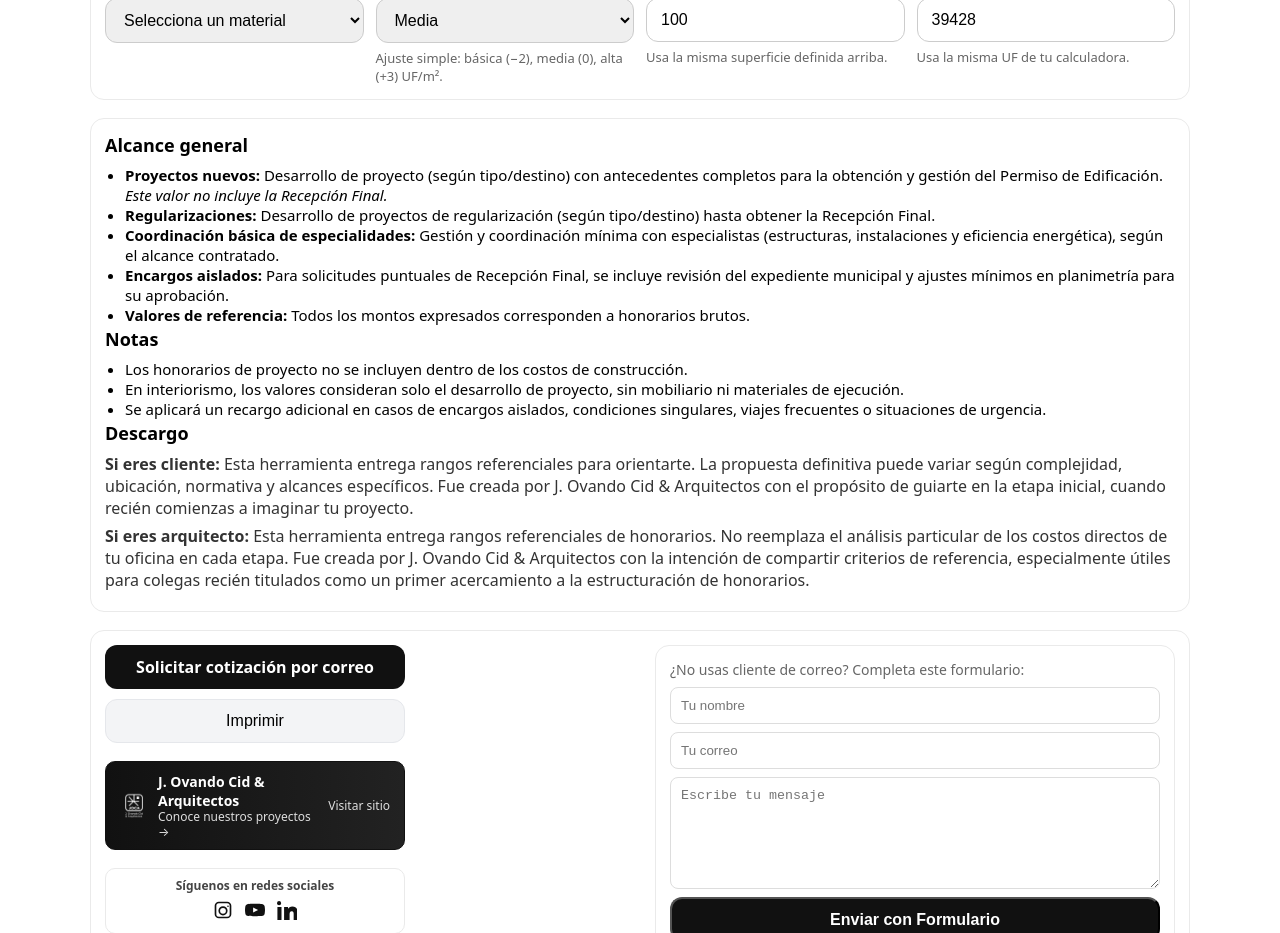
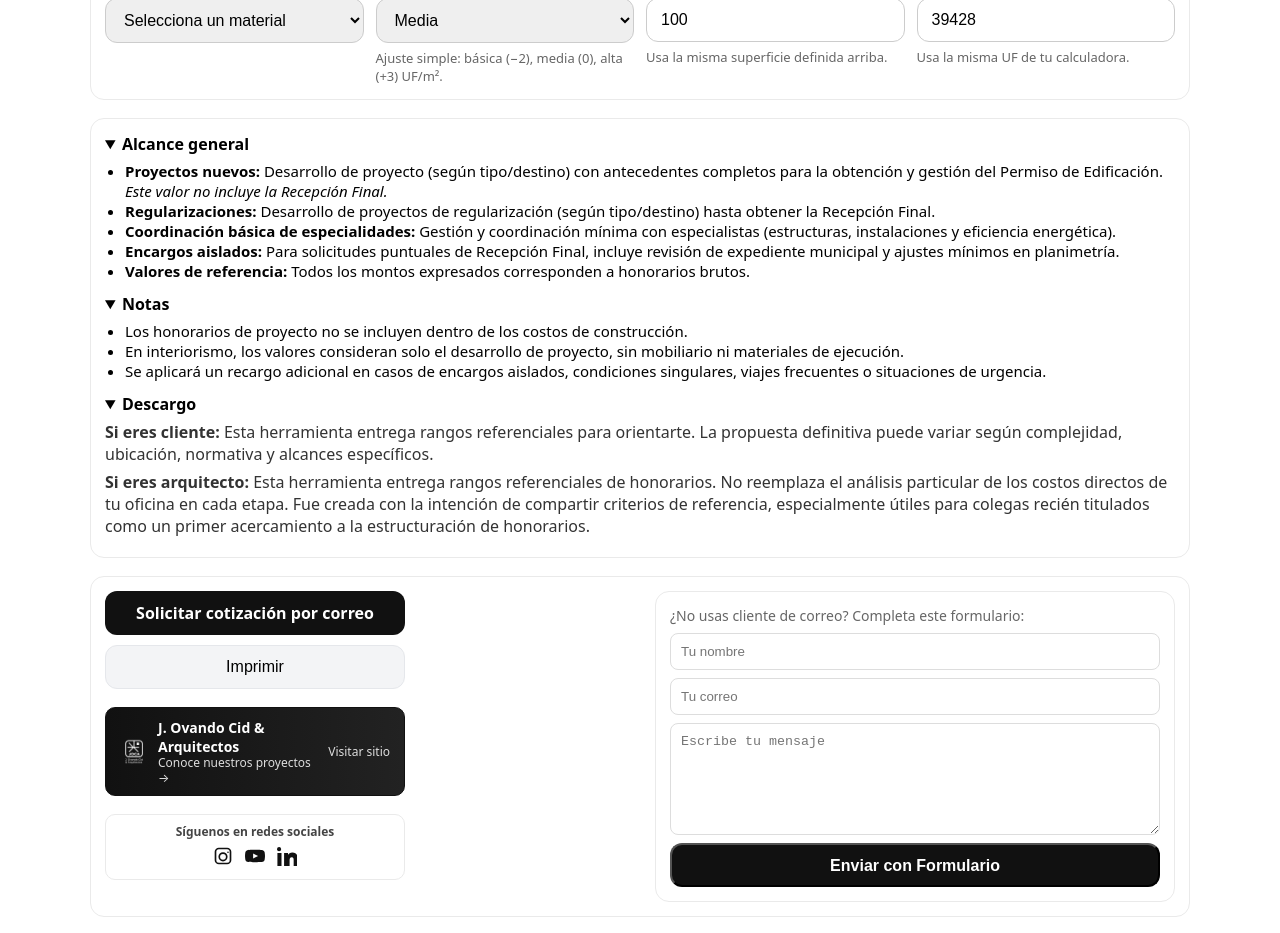
Before and after one commit to jovandocid-sketch/TABX, a React (Vite) app: page / in a window 1280 px wide. Shown: the part 940-1873 px from the top of the page. Built offline with nearby package versions, Linux system fonts and the light colour scheme.

Commit message:
Update App.jsx

```diff
--- a/src/App.jsx
+++ b/src/App.jsx
@@ -1,4 +1,4 @@
-import React, { useMemo, useState } from "react";
+import React, { useMemo, useState, useEffect } from "react";
 import "./App.css";
 
 
@@ -36,6 +36,15 @@ export default function App() {
   const [ufCLP, setUfCLP] = useState(39428);   // editable; botón intenta traer automático
   const [recargo, setRecargo] = useState(0);   // %
   const [costoObra, setCostoObra] = useState("");
+  const [isDesktop, setIsDesktop] = useState(false);
+
+  useEffect(() => {
+    const mq = window.matchMedia("(min-width: 900px)");
+    const onChange = () => setIsDesktop(mq.matches);
+    onChange(); // valor inicial
+    mq.addEventListener("change", onChange);
+    return () => mq.removeEventListener("change", onChange);
+  }, []);
 
 // === OBRA por materialidad (usará tus m2 y UF existentes) ===
 const [material, setMaterial] = useState("");
@@ -259,41 +268,53 @@ const obraPorMaterial = useMemo(() => {
 </section>
 
 <section style={{ ...panel, marginTop: 18 }}>
-  <h3 style={h3}><strong>Alcance general</strong></h3>
+  <details open={isDesktop}>
+    <summary style={{ fontWeight: 600, cursor: "pointer", marginBottom: 6 }}>
+     <strong>Alcance general</strong>
+    </summary>
     <ul style={ul}>
       <li>
-      <strong>Proyectos nuevos:</strong> Desarrollo de proyecto (según tipo/destino) con antecedentes completos para la
-      obtención y gestión del Permiso de Edificación. <em>Este valor no incluye la Recepción Final.</em>
+        <strong>Proyectos nuevos:</strong> Desarrollo de proyecto (según tipo/destino) con antecedentes completos para la obtención y gestión del Permiso de Edificación. <em>Este valor no incluye la Recepción Final.</em>
       </li>
       <li>
         <strong>Regularizaciones:</strong> Desarrollo de proyectos de regularización (según tipo/destino) hasta obtener la Recepción Final.
       </li>
       <li>
-      <strong>Coordinación básica de especialidades:</strong> Gestión y coordinación mínima con especialistas (estructuras, instalaciones y eficiencia energética), según el alcance contratado.
+        <strong>Coordinación básica de especialidades:</strong> Gestión y coordinación mínima con especialistas (estructuras, instalaciones y eficiencia energética).
       </li>
       <li>
-      <strong>Encargos aislados:</strong> Para solicitudes puntuales de Recepción Final, se incluye revisión del expediente municipal y ajustes mínimos en planimetría para su aprobación.
+        <strong>Encargos aislados:</strong> Para solicitudes puntuales de Recepción Final, incluye revisión de expediente municipal y ajustes mínimos en planimetría.
       </li>
       <li>
         <strong>Valores de referencia:</strong> Todos los montos expresados corresponden a honorarios brutos.
       </li>
     </ul>
+  </details>
 
-  <h3 style={h3}><strong>Notas</strong></h3>
+  <details open={isDesktop}>
+    <summary style={{ fontWeight: 600, cursor: "pointer", margin: "12px 0 6px" }}>
+      <strong>Notas</strong>
+    </summary>
     <ul style={ul}>
       <li>Los honorarios de proyecto no se incluyen dentro de los costos de construcción.</li>
       <li>En interiorismo, los valores consideran solo el desarrollo de proyecto, sin mobiliario ni materiales de ejecución.</li>
       <li>Se aplicará un recargo adicional en casos de encargos aislados, condiciones singulares, viajes frecuentes o situaciones de urgencia.</li>
     </ul>
+  </details>
 
-  <h3 style={h3}><strong>Descargo</strong></h3>
+  <details open={isDesktop}>
+    <summary style={{ fontWeight: 600, cursor: "pointer", margin: "12px 0 6px" }}>
+      <strong>Descargo</strong>
+    </summary>
     <p style={p}>
-    <strong>Si eres cliente:</strong> Esta herramienta entrega rangos referenciales para orientarte. La propuesta definitiva puede variar según complejidad, ubicación, normativa y alcances específicos. Fue creada por J. Ovando Cid &amp; Arquitectos con el propósito de guiarte en la etapa inicial, cuando recién comienzas a imaginar tu proyecto.
+      <strong>Si eres cliente:</strong> Esta herramienta entrega rangos referenciales para orientarte. La propuesta definitiva puede variar según complejidad, ubicación, normativa y alcances específicos.
     </p>
     <p style={p}>
-    <strong>Si eres arquitecto:</strong> Esta herramienta entrega rangos referenciales de honorarios. No reemplaza el análisis particular de los costos directos de tu oficina en cada etapa. Fue creada por J. Ovando Cid &amp; Arquitectos con la intención de compartir criterios de referencia, especialmente útiles para colegas recién titulados como un primer acercamiento a la estructuración de honorarios.
+      <strong>Si eres arquitecto:</strong> Esta herramienta entrega rangos referenciales de honorarios. No reemplaza el análisis particular de los costos directos de tu oficina en cada etapa. Fue creada con la intención de compartir criterios de referencia, especialmente útiles para colegas recién titulados como un primer acercamiento a la estructuración de honorarios.
     </p>
+  </details>
 </section>
+
 
 
 
```
Lines whose indentation alone changed are shown as unchanged.
